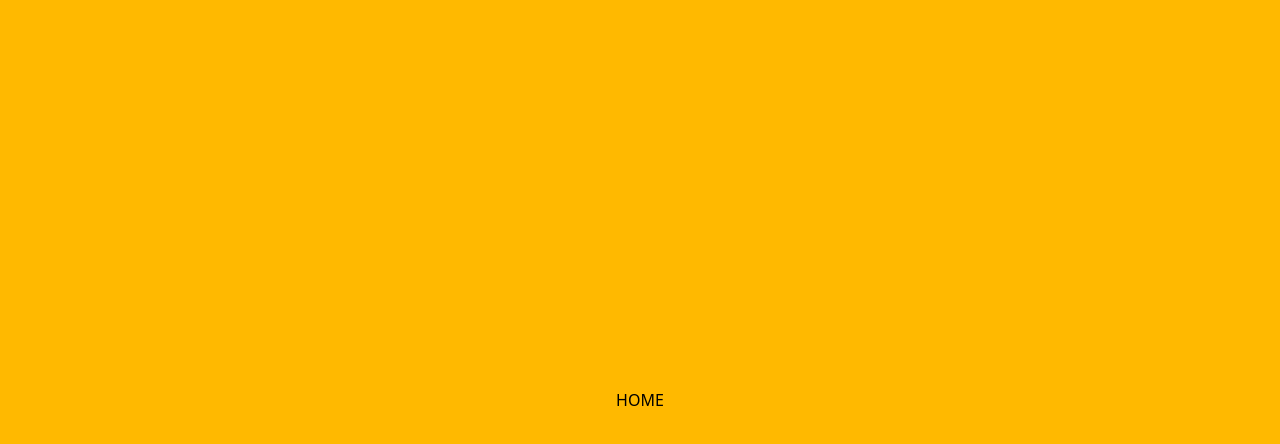
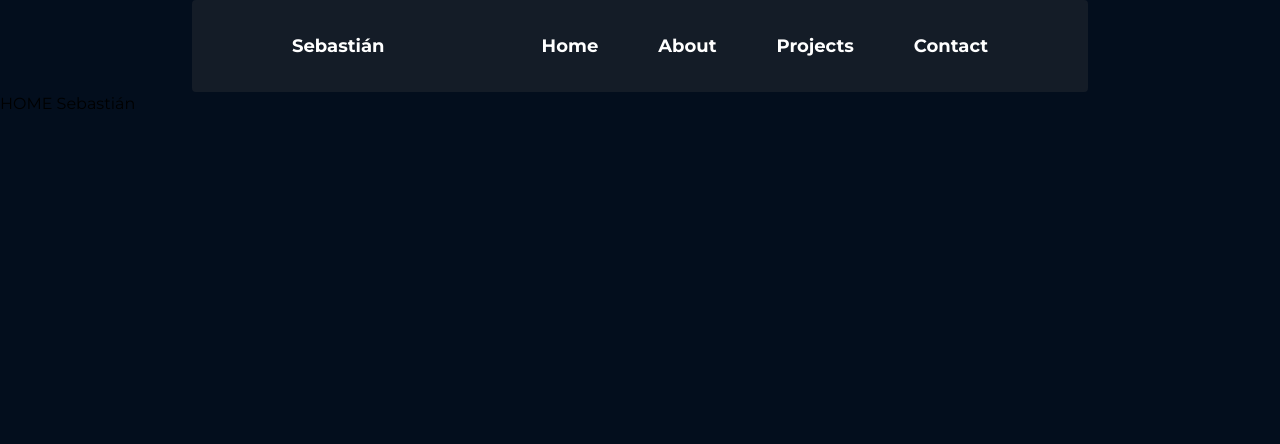
Before and after one commit to sebastianebd/portfolio, a Next.js app: page / in a window 1280 px wide. Shown: the top 444 px of the page. Built offline with nearby package versions, Linux system fonts and the light colour scheme.

Commit message:
navbar establecido en el home, font, y colores para el home

```diff
--- a/app/globals.css
+++ b/app/globals.css
@@ -1 +1,11 @@
 @import "tailwindcss";
+
+
+body {
+  font-family: var(--font-montserrat), sans-serif;
+}
+
+:root {
+  --color-bg: #030e1d;
+  --color-navbar: #141C27;
+}
--- a/app/layout.tsx
+++ b/app/layout.tsx
@@ -1,16 +1,14 @@
 import type { Metadata } from "next";
-import { Geist, Geist_Mono } from "next/font/google";
+import { Montserrat } from "next/font/google";
 import "./globals.css";
 
-const geistSans = Geist({
-  variable: "--font-geist-sans",
+const montserrat = Montserrat({
+  variable: "--font-montserrat",
   subsets: ["latin"],
+  weight: ["100", "200", "300", "400", "500", "600", "700", "800", "900"],
 });
 
-const geistMono = Geist_Mono({
-  variable: "--font-geist-mono",
-  subsets: ["latin"],
-});
+
 
 export const metadata: Metadata = {
   title: "Portfolio Sebastián Barría",
@@ -23,9 +21,9 @@ export default function RootLayout({
   children: React.ReactNode;
 }>) {
   return (
-    <html lang="en">
+    <html lang="es">
       <body
-        className={`${geistSans.variable} ${geistMono.variable} antialiased`}
+        className={`${montserrat.variable} antialiased`}
       >
         {children}
       </body>
--- a/app/page.tsx
+++ b/app/page.tsx
@@ -1,8 +1,10 @@
+import NavBar from "@/components/NavBar";
 
 export default function Home() {
   return (
-    <div className="flex justify-center items-center h-screen bg-amber-400">
-      HOME
+    <div className="h-screen bg-[var(--color-bg)]">
+      <NavBar/>
+      HOME Sebastián
     </div>
   );
 }
--- a/components/NavBar.tsx
+++ b/components/NavBar.tsx
@@ -1,9 +1,17 @@
 import React from 'react'
 
-const navBar = () => {
+const NavBar = () => {
   return (
-    <div>navBar</div>
+    <div className='top-0 pb-8 pt-8 w-full max-w-4xl mx-auto flex flex-row justify-between rounded bg-[var(--color-navbar)] text-white text-lg font-bold'>
+      <div className='pl-25'><a href="#home">Sebastián</a></div>
+      <div className='flex gap-15 pr-25'>
+      <a href="#home">Home</a>
+      <a href="#about">About</a>
+      <a href="#projects">Projects</a>
+      <a href="#contact">Contact</a>
+      </div>
+    </div>
   )
 }
 
-export default navBar
+export default NavBar
```
